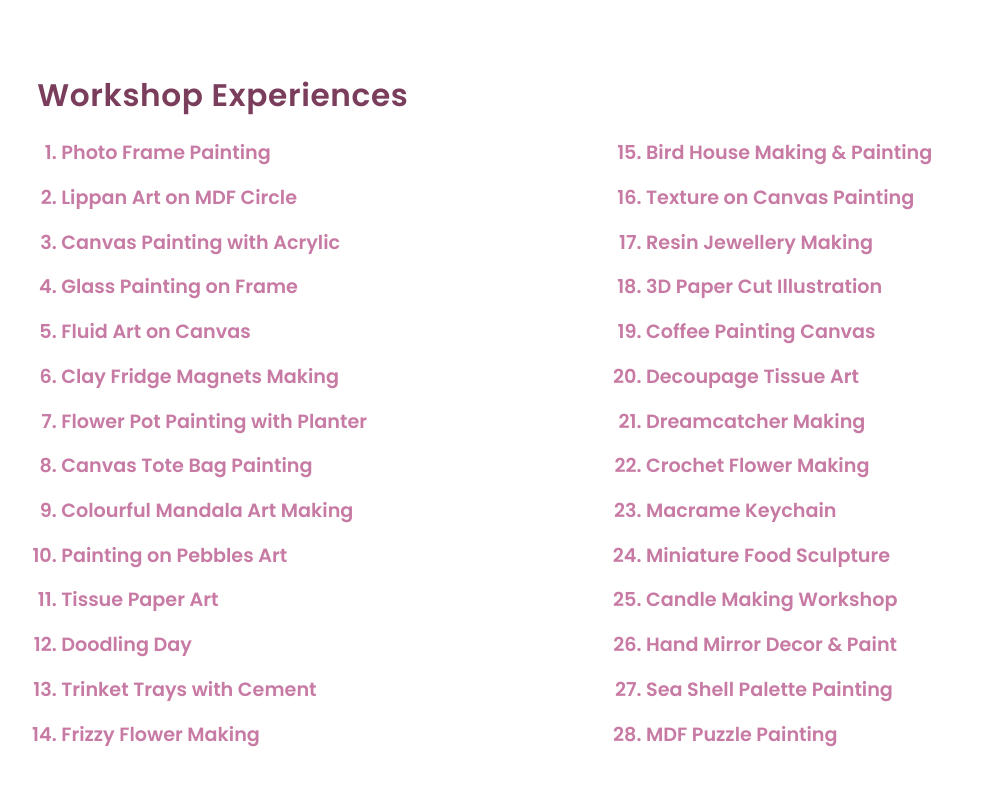
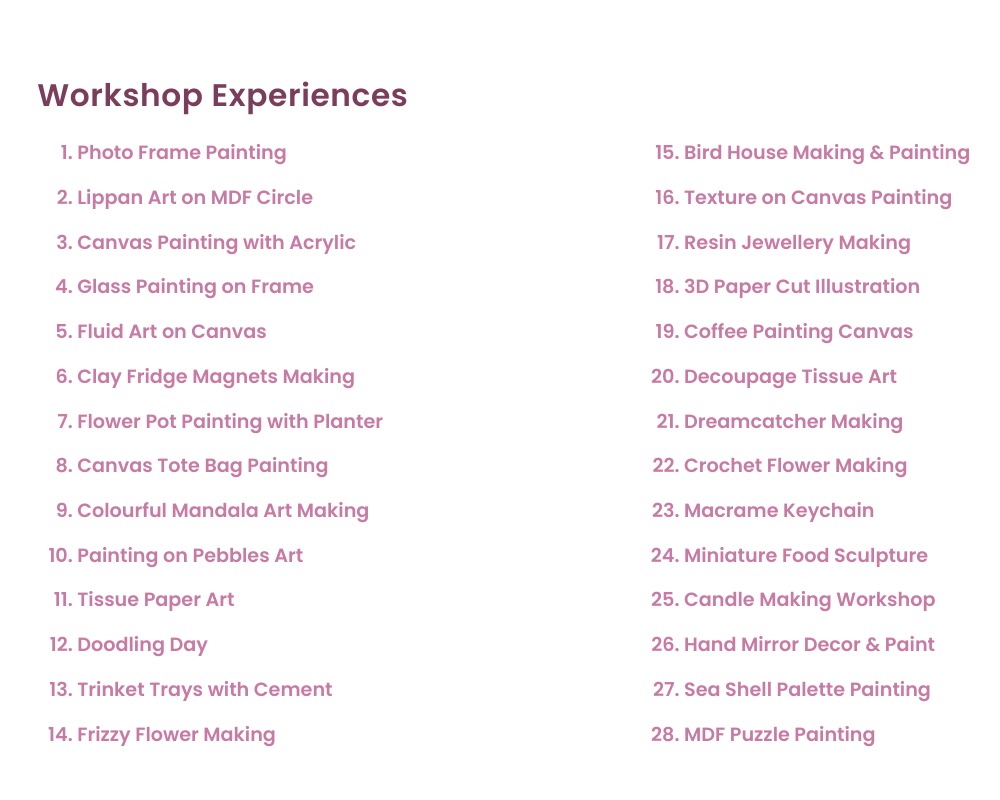
Before and after one commit to Manyata1045/magsa-website, a React (Vite) app: page /studio in a window 1280 px wide. Shown: the part 3040-3840 px from the top of the page, without its empty margins (36-1036 px from the left). Built offline with nearby package versions, Linux system fonts and the light colour scheme.

Commit message:
list- centere

```diff
--- a/src/components/Studio.tsx
+++ b/src/components/Studio.tsx
@@ -312,9 +312,10 @@ const workshopListContainer = {
 
 const workshopList = {
   columns: 2,
-  columnGap: "60px",
-  margin: 0,
-  paddingLeft: "24px",
+  columnGap: "120px",
+  maxWidth: "1200px",
+  margin: "0 auto",
+  paddingLeft: "40px",
 };
 
 const workshopListItem = {
```
